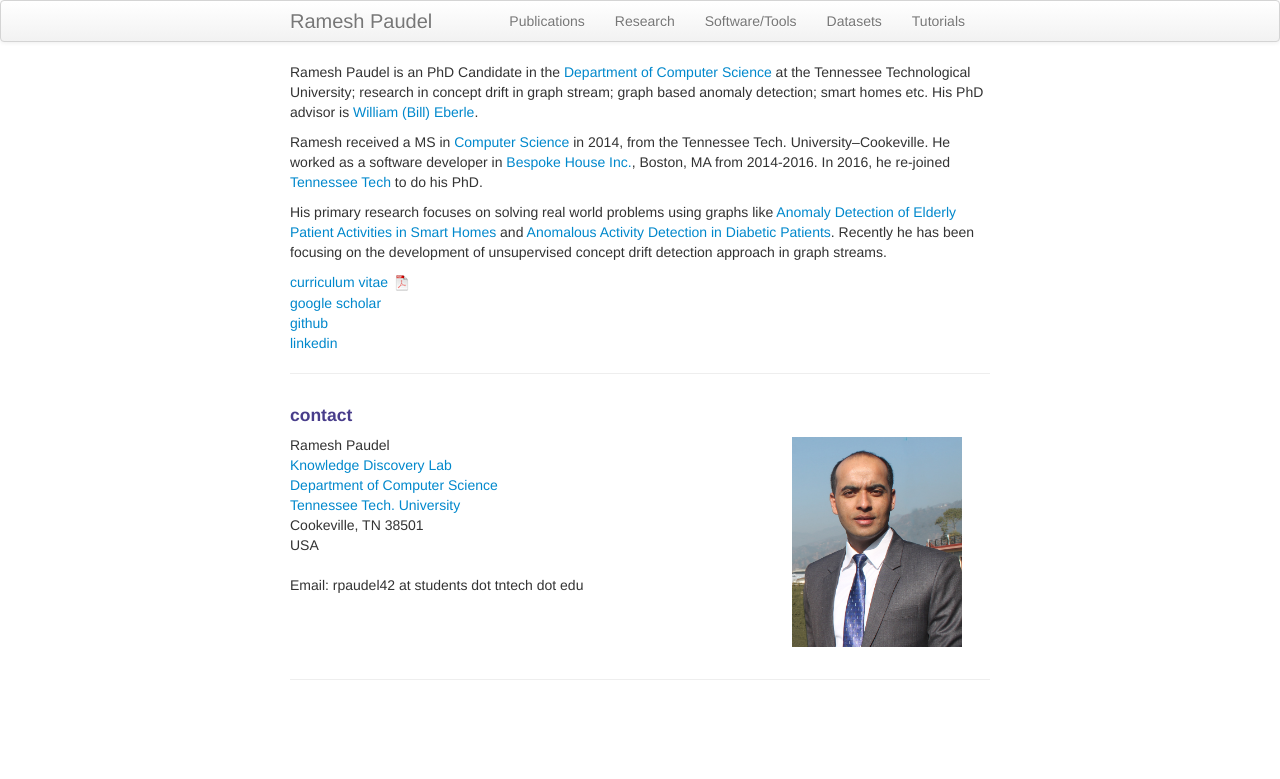
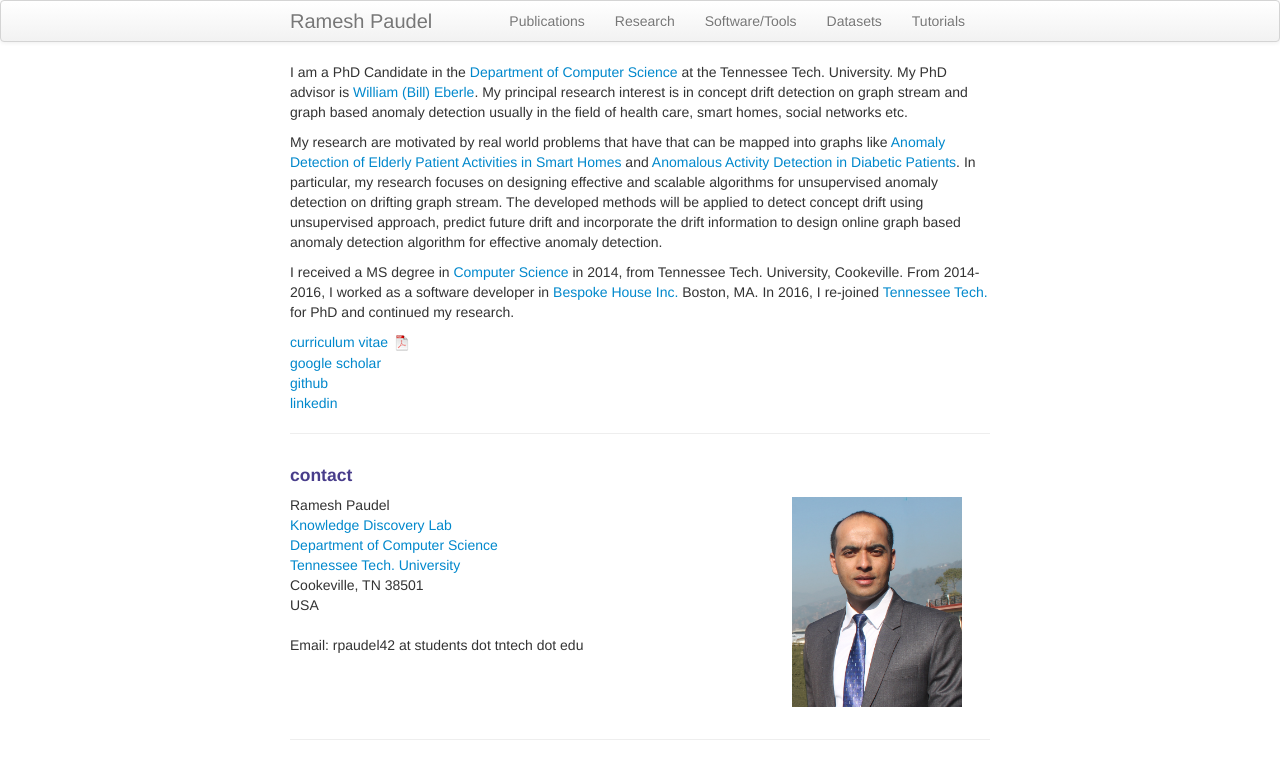
Before and after one commit to rpaudel42/rpaudel42.github.io, a Jekyll site: the page built from index.md, in a window 1280 px wide. Shown: the top 779 px of the page. Built offline with Jekyll 4.4.1, drawn with Linux system fonts in a browser that asks for light colours.

Commit message:
Update index.md

```diff
--- a/index.md
+++ b/index.md
@@ -5,18 +5,13 @@ description: Ramesh Paudel is PhD Candidate in Department of Computer Science at
 keywords: Paudel, concept drift, graph stream, graph based anomaly, anomaly detection
 ---
 
-Ramesh Paudel is an PhD Candidate in the
-[Department of Computer Science](http://www.csc.tntech.edu)
-at the Tennessee Technological University;
-research in concept drift in graph stream; graph based anomaly detection; smart homes etc. His PhD advisor is
-[William (Bill) Eberle](http://users.csc.tntech.edu/~weberle/).
+I am a PhD Candidate in the [Department of Computer Science](http://www.csc.tntech.edu) at the Tennessee Tech. University. My PhD advisor is [William (Bill) Eberle](http://users.csc.tntech.edu/~weberle/).
+My principal research interest is in concept drift detection on graph stream and graph based anomaly detection usually in the field of health care, smart homes, social networks etc.
 
-Ramesh received a MS in [Computer Science](http://www.csc.tntech.edu)
-in 2014, from the Tennessee Tech. University&ndash;Cookeville. He
-worked as a software developer in [Bespoke House Inc.](http://bespoke.house), Boston, MA from 2014-2016. In 2016, he re-joined
-[Tennessee Tech](https://www.tntech.edu) to do his PhD.
+My research are motivated by real world problems that have that can be mapped into graphs like [Anomaly Detection of Elderly Patient Activities in Smart Homes](https://csce.ucmss.com/cr/books/2018/LFS/CSREA2018/ICD8019.pdf) and [Anomalous Activity Detection in Diabetic Patients](https://aaai.org/ocs/index.php/FLAIRS/FLAIRS18/paper/view/17622/16833).  In particular, my research focuses on designing effective and scalable algorithms for unsupervised anomaly detection on drifting graph stream. The developed methods will be applied to detect concept drift using unsupervised approach, predict future drift and incorporate the drift information to design online graph based anomaly detection algorithm for effective anomaly detection.
 
-His primary research focuses on solving real world problems using graphs like [Anomaly Detection of Elderly Patient Activities in Smart Homes](https://www.researchgate.net/profile/Ramesh_Paudel4/publication/325296524_Anomaly_Detection_of_Elderly_Patient_Activities_in_Smart_Homes_using_a_Graph-Based_Approach/links/5b154ee84585151f91f96b49/Anomaly-Detection-of-Elderly-Patient-Activities-in-Smart-Homes-using-a-Graph-Based-Approach.pdf) and [Anomalous Activity Detection in Diabetic Patients](https://www.researchgate.net/profile/Ramesh_Paudel4/publication/319333465_Detection_of_Anomalous_Activity_in_Diabetic_Patients_Using_Graph-Based_Approach/links/59a59526a6fdcc61fcf97b98/Detection-of-Anomalous-Activity-in-Diabetic-Patients-Using-Graph-Based-Approach.pdf). Recently he has been focusing on the development of unsupervised concept drift detection approach in graph streams.
+I received a MS degree in [Computer Science](http://www.csc.tntech.edu)
+in 2014, from Tennessee Tech. University, Cookeville. From 2014-2016, I worked as a software developer in [Bespoke House Inc.](http://bespoke.house) Boston, MA. In 2016, I re-joined [Tennessee Tech.](https://www.tntech.edu) for PhD and continued my research.
 
 [curriculum vitae ![CV as pdf]({{ BASE_PATH }}/assets/icons/pdf-icon.png)]({{ BASE_PATH }}/assets/Resume.pdf)<br/>
 [google scholar](https://scholar.google.com/citations?user=seHpymwAAAAJ&hl=en)<br/>
```
